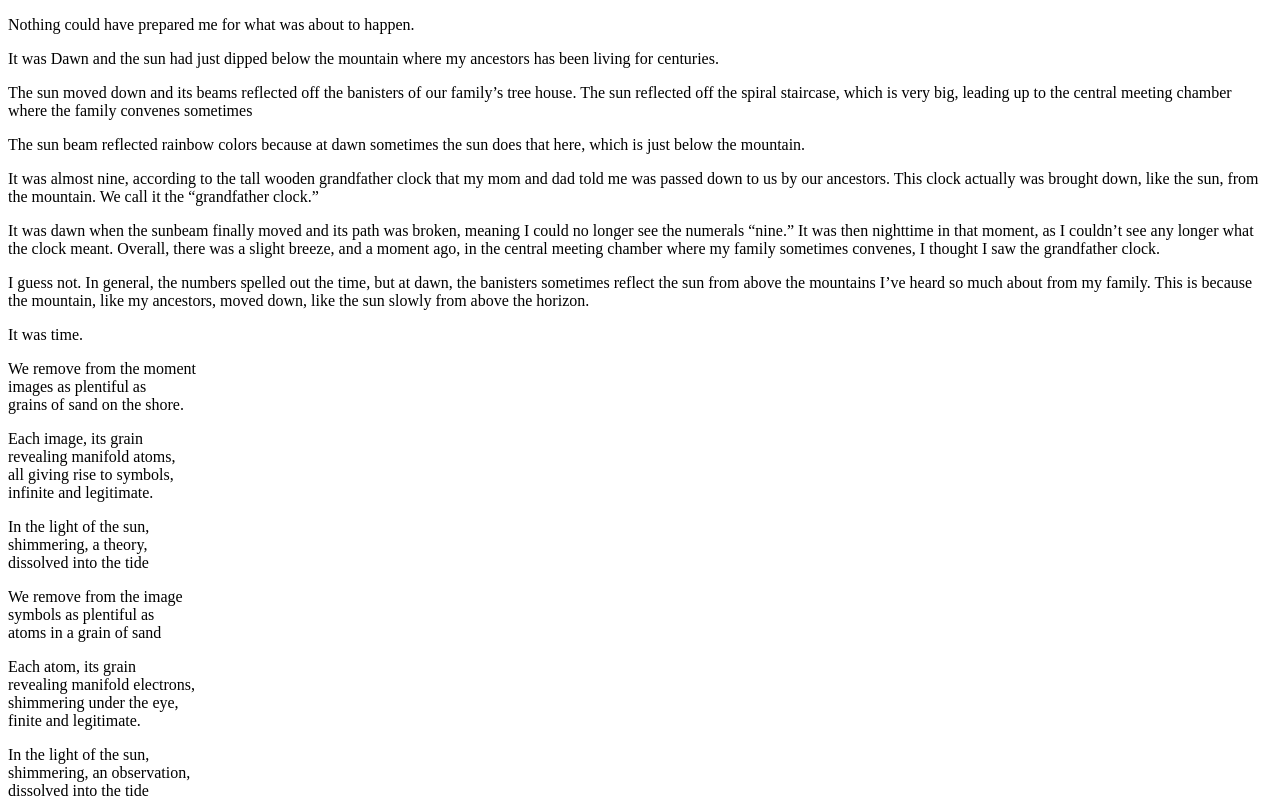
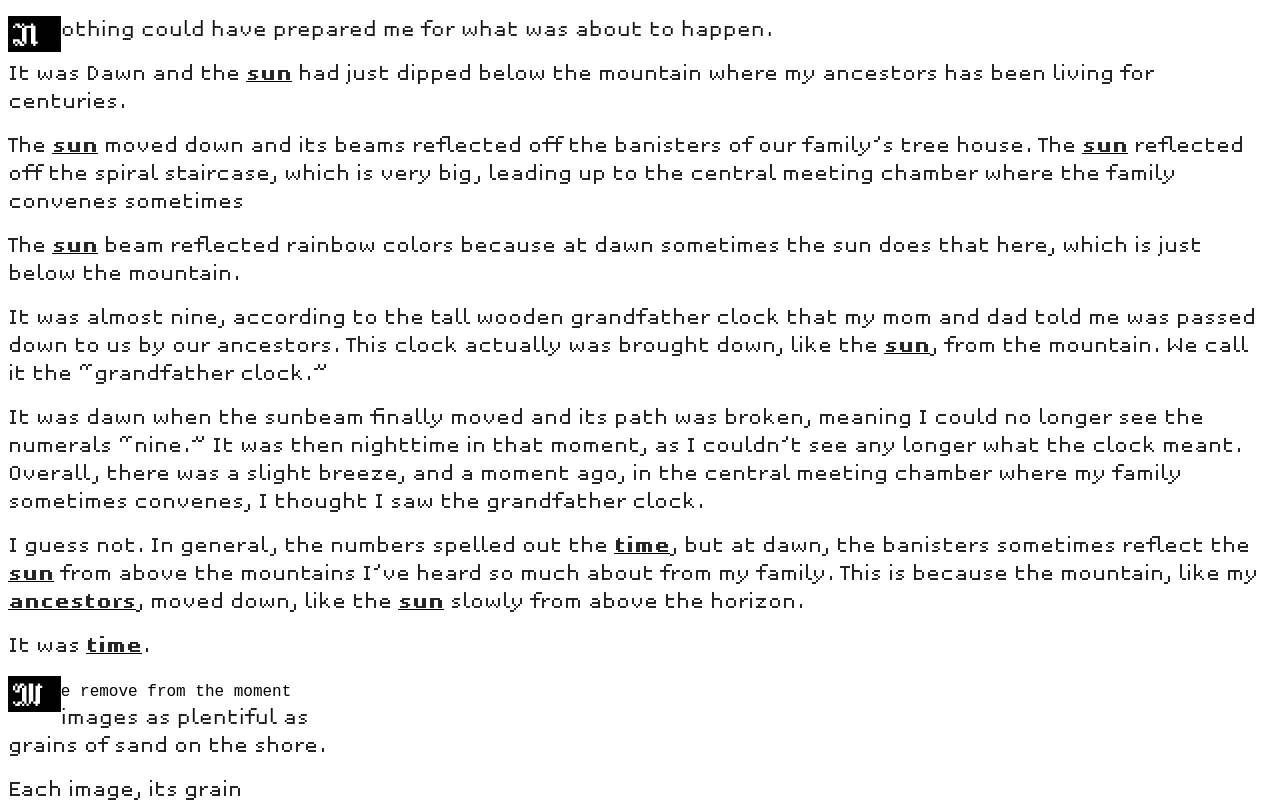
Before and after one commit to varner/terumah, a plain HTML site: page index.html in a window 1280 px wide. Shown: the top 803 px of the page. Drawn offline with Linux system fonts and the light colour scheme.

Commit message:
fixed the css sshittttttt 🏊🏽🏊🏾🏊🏿

```diff
--- a/css/style.css
+++ b/css/style.css
@@ -1,36 +1,42 @@
 @font-face {
     font-family: 'Cross';
-    src: url('fonts/cross-stitch-blackletter-webfont.eot');
-    src: url('fonts/cross-stitch-blackletter-webfont.eot?#iefix') format('embedded-opentype'),
-         url('fonts/cross-stitch-blackletter-webfont.woff2') format('woff2'),
-         url('fonts/cross-stitch-blackletter-webfont.woff') format('woff'),
-         url('fonts/cross-stitch-blackletter-webfont.ttf') format('truetype'),
-         url('fonts/cross-stitch-blackletter-webfont.svg#cross_stitch_blackletterRg') format('svg');
+    src: url('../fonts/cross-stitch-blackletter-webfont.eot');
+    src: url('../fonts/cross-stitch-blackletter-webfont.eot?#iefix') format('embedded-opentype'),
+         url('../fonts/cross-stitch-blackletter-webfont.woff2') format('woff2'),
+         url('../fonts/cross-stitch-blackletter-webfont.woff') format('woff'),
+         url('../fonts/cross-stitch-blackletter-webfont.ttf') format('truetype'),
+         url('../fonts/cross-stitch-blackletter-webfont.svg#cross_stitch_blackletterRg') format('svg');
     font-weight: normal;
     font-style: normal;
+}
 
 @font-face {
     font-family: 'Unibody Bold';
-    src: url('fonts/Unibody8Pro-Bold.otf');
+    src: url('../fonts/Unibody8Pro-Bold.otf');
     font-weight: bold;
     font-style: bold;
+}
 
 @font-face {
     font-family: 'Unibody';
-    src: url('fonts/Unibody8Pro-Regular.otf');
+    src: url('../fonts/Unibody8Pro-Regular.otf');
     font-weight: normal;
     font-style: normal;
+}
 
 body {
 	font-family: 'Unibody';
+}
 
 .sun, .time, .ancestors {
 	font-family: 'Unibody Bold';
 	font-weight: bold;
 	text-decoration: underline;
+}
 
 .alt {
 	font-family: "", monospace;
+}
 
 .char {
 	font-size: 36px;
```
Also changed, not shown: index.html (line endings or trailing spaces).
